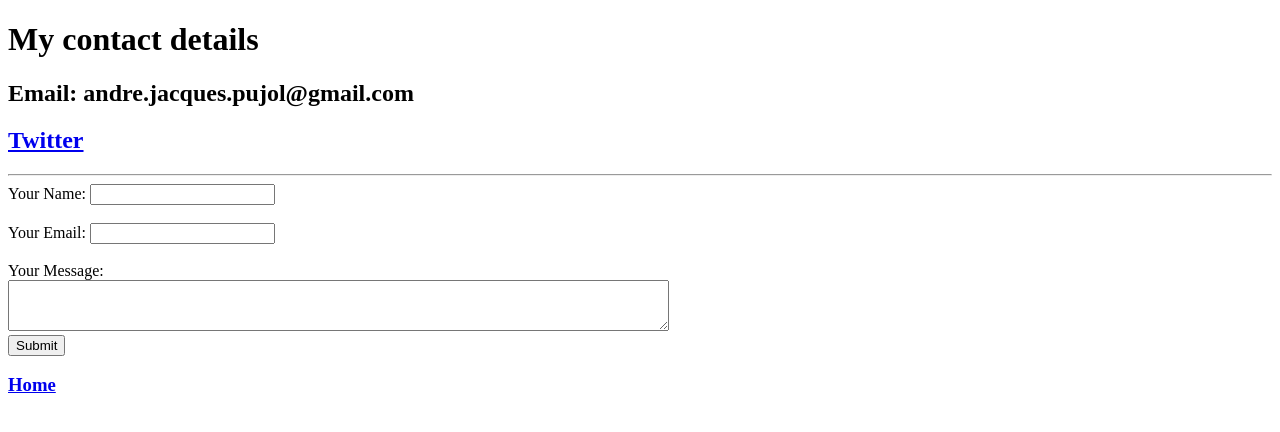
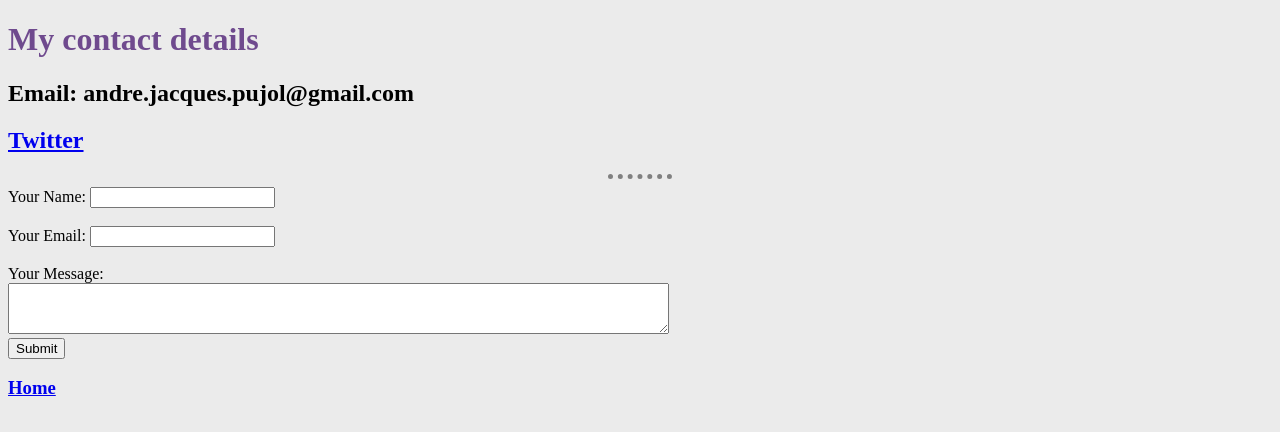
Before and after one commit to andre0fastora/cv, a plain HTML site: page contact.html in a window 1280 px wide. Drawn offline with Linux system fonts and the light colour scheme.

Commit message:
Updated with CSS style sheet

```diff
--- a/contact.html
+++ b/contact.html
@@ -3,7 +3,8 @@
 
 <head>
     <meta charset="utf-8">
-    <title></title>
+    <title>Contact Me</title>
+    <link rel="stylesheet" href="css/styles.css">
 </head>
 
 <body>
--- /dev/null
+++ b/css/styles.css
@@ -0,0 +1,18 @@
+body{
+    background-color: #ebebeb;
+}
+
+hr{
+    border-style: dotted none none none;
+    border-color: grey;
+    border-width: 5px ;
+    width: 5%;
+}
+
+h1{
+    color: #6f4a8e;
+}
+
+h3{
+    color: #6f4a8e;
+}
```
Also changed, not shown: hobbies.html (+2 -1 lines), index.html (+2 -0 lines).
